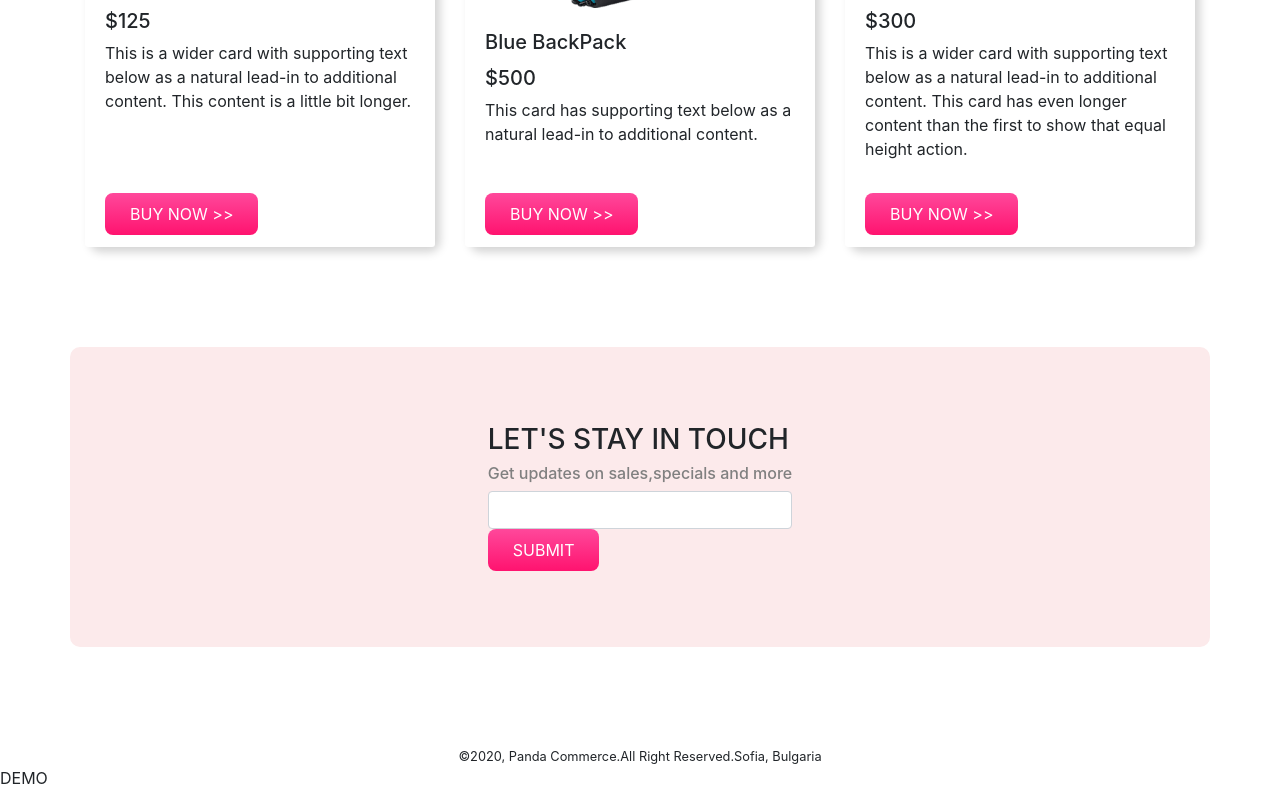
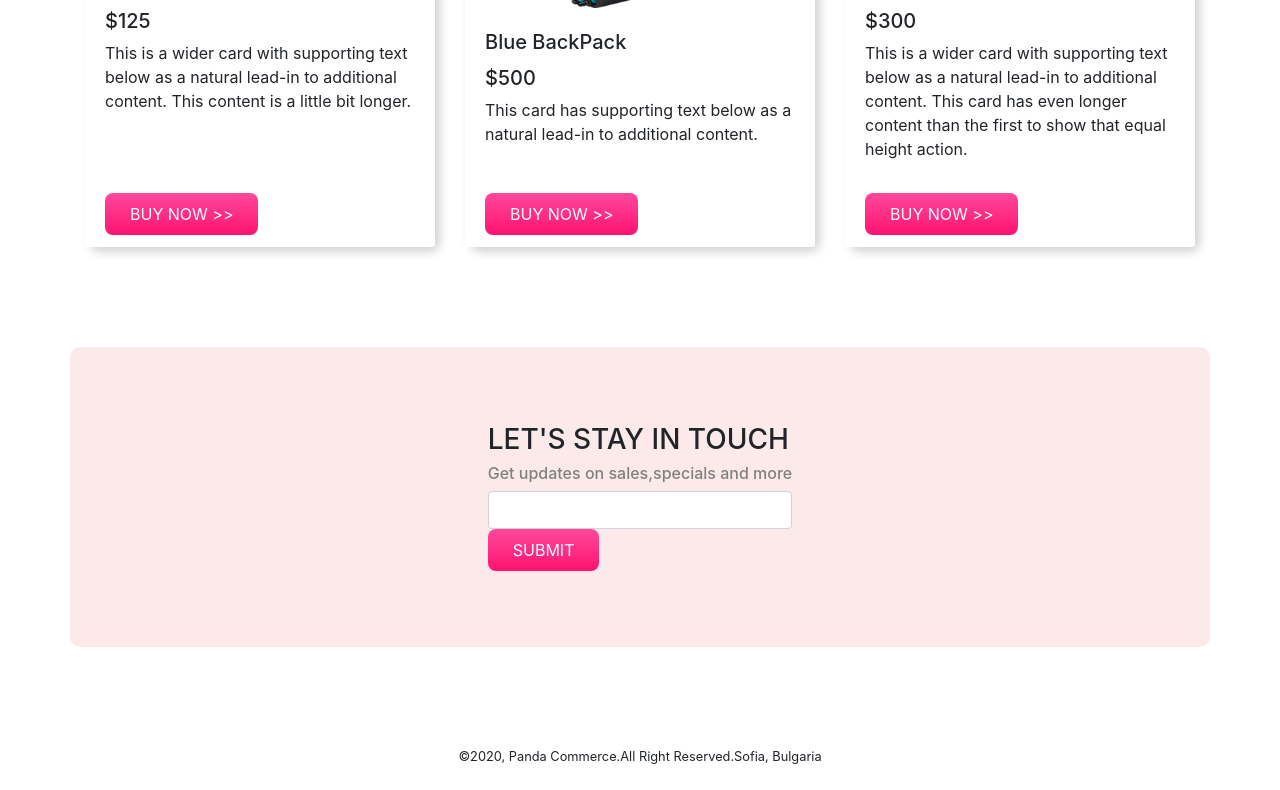
Before and after one commit to RiffatAkash/panda-commerce, a plain HTML site: page index.html in a window 1280 px wide. Shown: the part 1873-2663 px from the top of the page. After the commit the page ends 2639 px from the top, so only its background shows below. Drawn offline with nearby package versions, Linux system fonts and the light colour scheme.

Commit message:
Panda Ecommernce Finish

```diff
--- a/index.html
+++ b/index.html
@@ -191,9 +191,6 @@
     <footer>
       <small> ©2020, Panda Commerce.All Right Reserved.Sofia, Bulgaria</small>
     </footer>
-    <div>
-      DEMO
-    </div>
 <script src="https://code.jquery.com/jquery-3.4.1.slim.min.js" integrity="sha384-J6qa4849blE2+poT4WnyKhv5vZF5SrPo0iEjwBvKU7imGFAV0wwj1yYfoRSJoZ+n" crossorigin="anonymous"></script>
 <script src="https://cdn.jsdelivr.net/npm/popper.js@1.16.0/dist/umd/popper.min.js" integrity="sha384-Q6E9RHvbIyZFJoft+2mJbHaEWldlvI9IOYy5n3zV9zzTtmI3UksdQRVvoxMfooAo" crossorigin="anonymous"></script>
 <script src="https://stackpath.bootstrapcdn.com/bootstrap/4.4.1/js/bootstrap.min.js" integrity="sha384-wfSDF2E50Y2D1uUdj0O3uMBJnjuUD4Ih7YwaYd1iqfktj0Uod8GCExl3Og8ifwB6" crossorigin="anonymous"></script>
```
